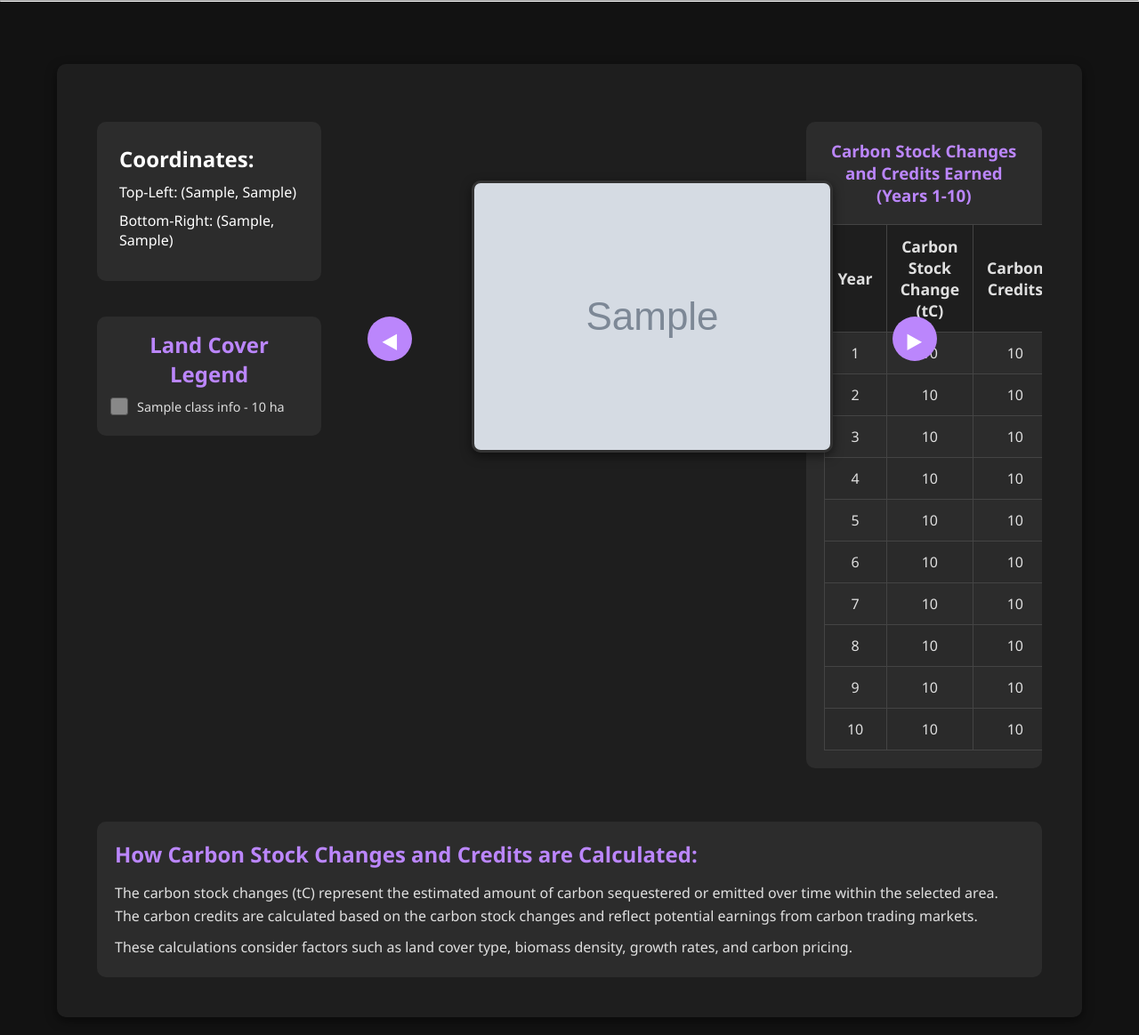
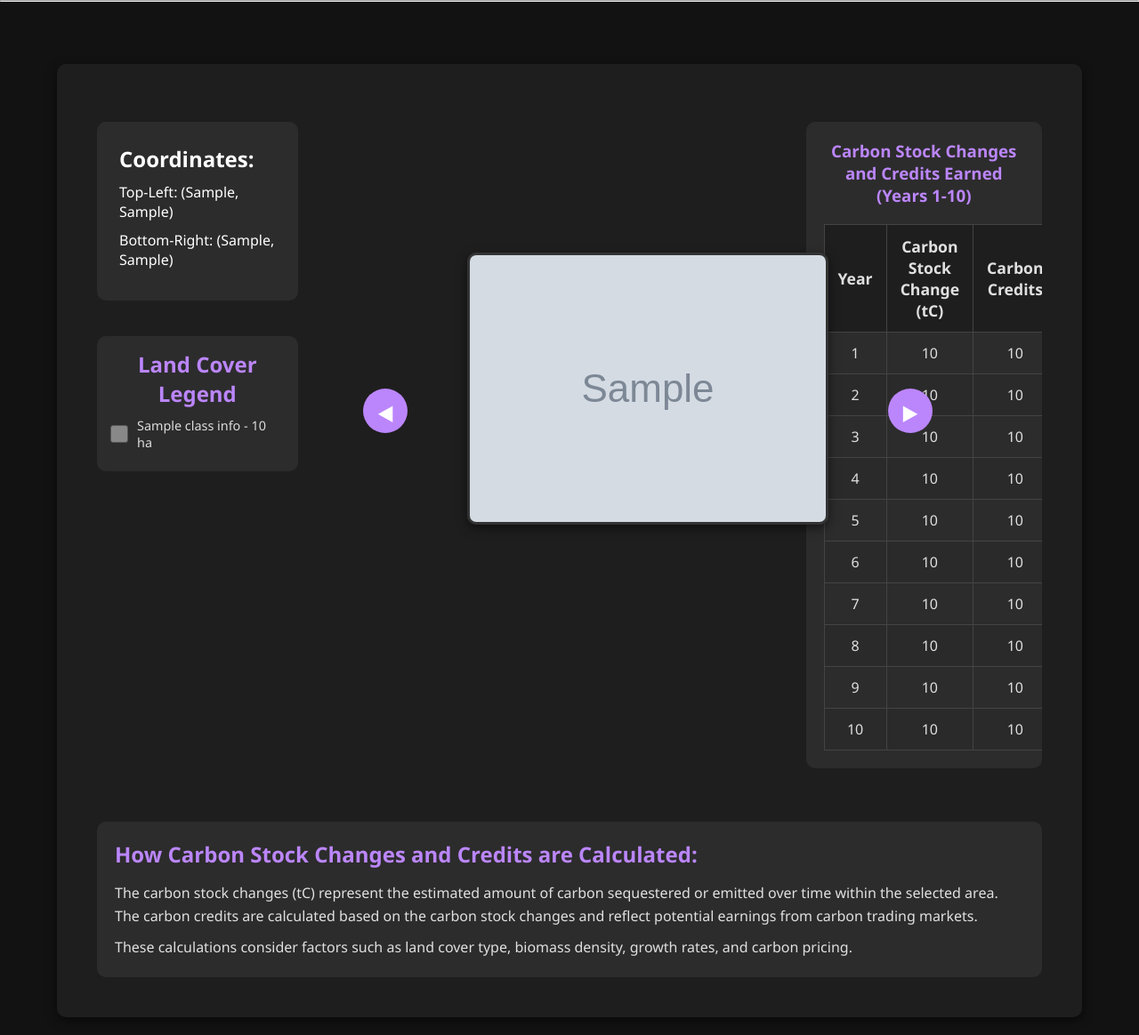
Before and after one commit to cfinchum/Carbon-Credits-Long-Project, a Flask app: template templates/results.html in a window 1280 px wide. Shown: the part 120-1284 px from the top of the page at 89% size. Run offline with Flask 3, Linux system fonts and the light colour scheme; the template is opened without the code that fills it: most values are stand-ins (such as "Sample title", 1, 10 or a date in 2020); grey boxes marked "Sample" are stand-in pictures.

```diff
--- a/static/styles/style.css
+++ b/static/styles/style.css
@@ -233,9 +233,9 @@ button:hover {
     display: flex;
     align-items: center;
     justify-content: center;
-    position: absolute;
+    position: relative;
     top: 22%;
-    left: 26%;
+    left: -5%;
     width: 800px;
     height: 600px;
 }
```
